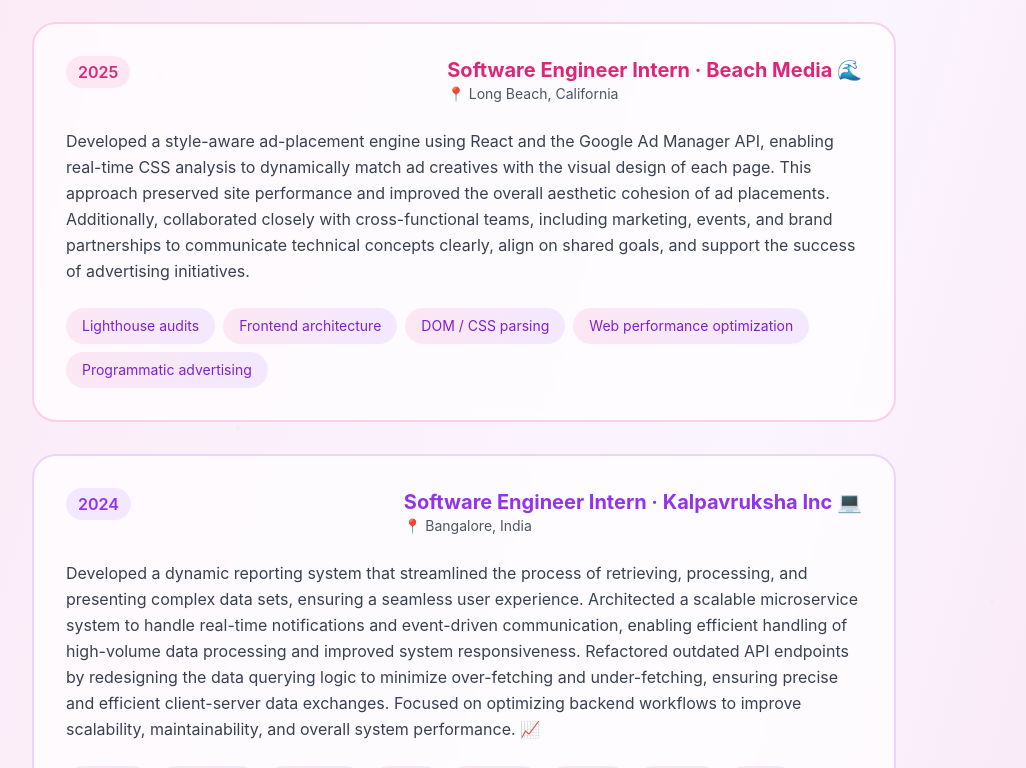
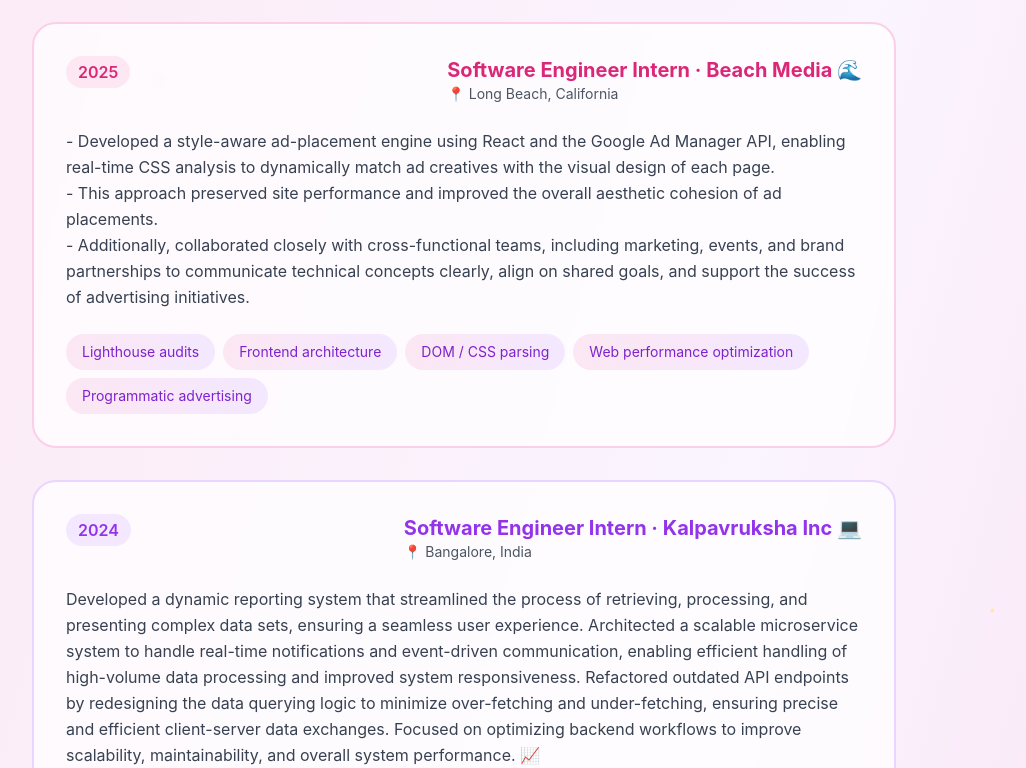
Before and after one commit to Dakshaarvind/my-portfolio, a React (Create React App) app: page / in a window 1280 px wide. Shown: the part 860-1628 px from the top of the page, without its empty margins (176-1202 px from the left). Built offline with nearby package versions, Linux system fonts and the light colour scheme.

Commit message:
bullet points

```diff
--- a/src/App.js
+++ b/src/App.js
@@ -276,7 +276,11 @@
                   </div>
                 </div>
                 <p className="text-gray-700 mb-6 leading-relaxed">
-                  Developed a style-aware ad-placement engine using React and the Google Ad Manager API, enabling real-time CSS analysis to dynamically match ad creatives with the visual design of each page. This approach preserved site performance and improved the overall aesthetic cohesion of ad placements. Additionally, collaborated closely with cross-functional teams, including marketing, events, and brand partnerships to communicate technical concepts clearly, align on shared goals, and support the success of advertising initiatives.
+                  - Developed a style-aware ad-placement engine using React and the Google Ad Manager API, enabling real-time CSS analysis to dynamically match ad creatives with the visual design of each page.
+                  <br />
+                  - This approach preserved site performance and improved the overall aesthetic cohesion of ad placements.
+                  <br />
+                  - Additionally, collaborated closely with cross-functional teams, including marketing, events, and brand partnerships to communicate technical concepts clearly, align on shared goals, and support the success of advertising initiatives.
                 </p>
                 <div className="flex flex-wrap gap-2">
                   {['Lighthouse audits', 'Frontend architecture', 'DOM / CSS parsing', 'Web performance optimization', 'Programmatic advertising'].map((tech) => (
```
